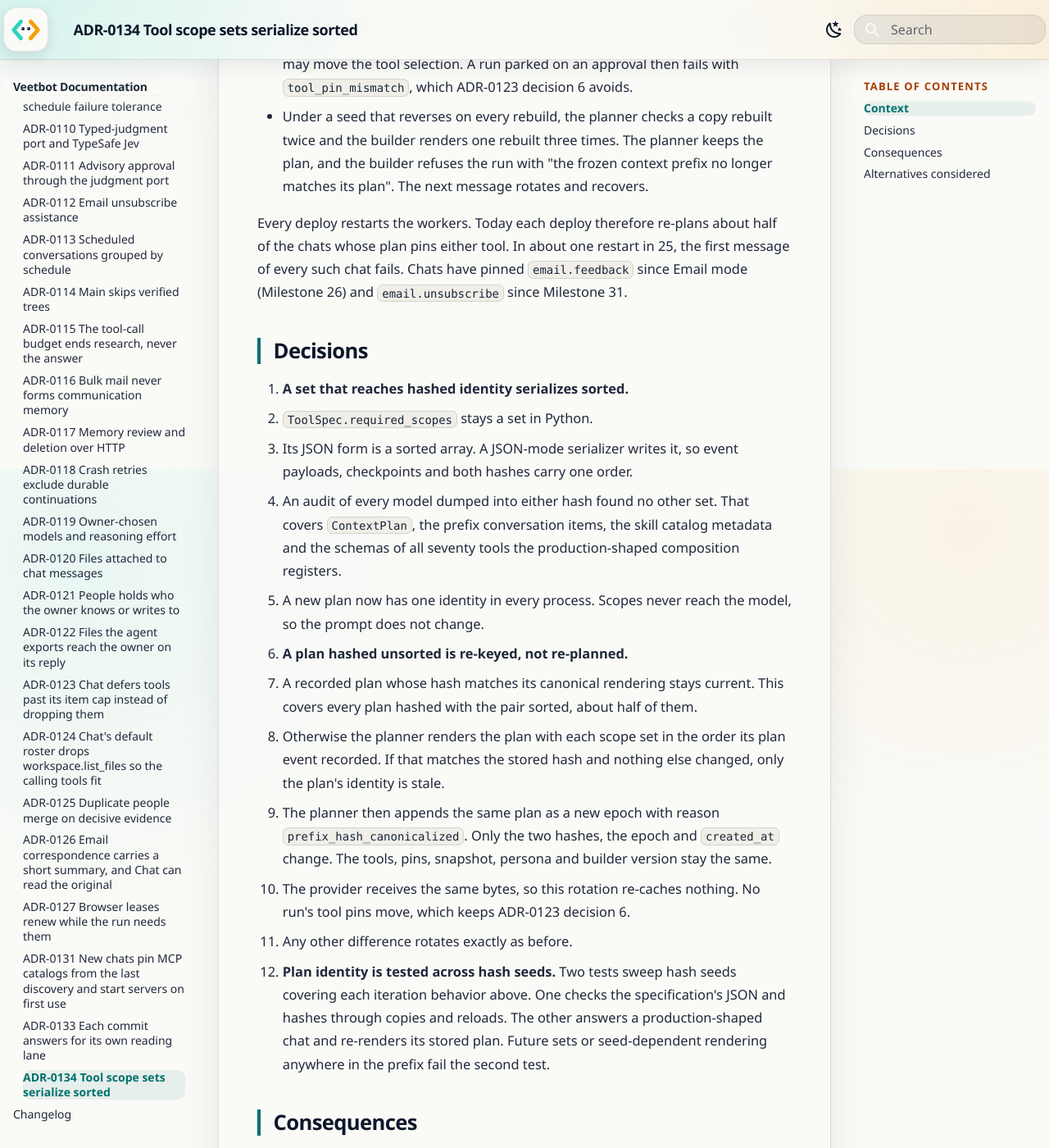
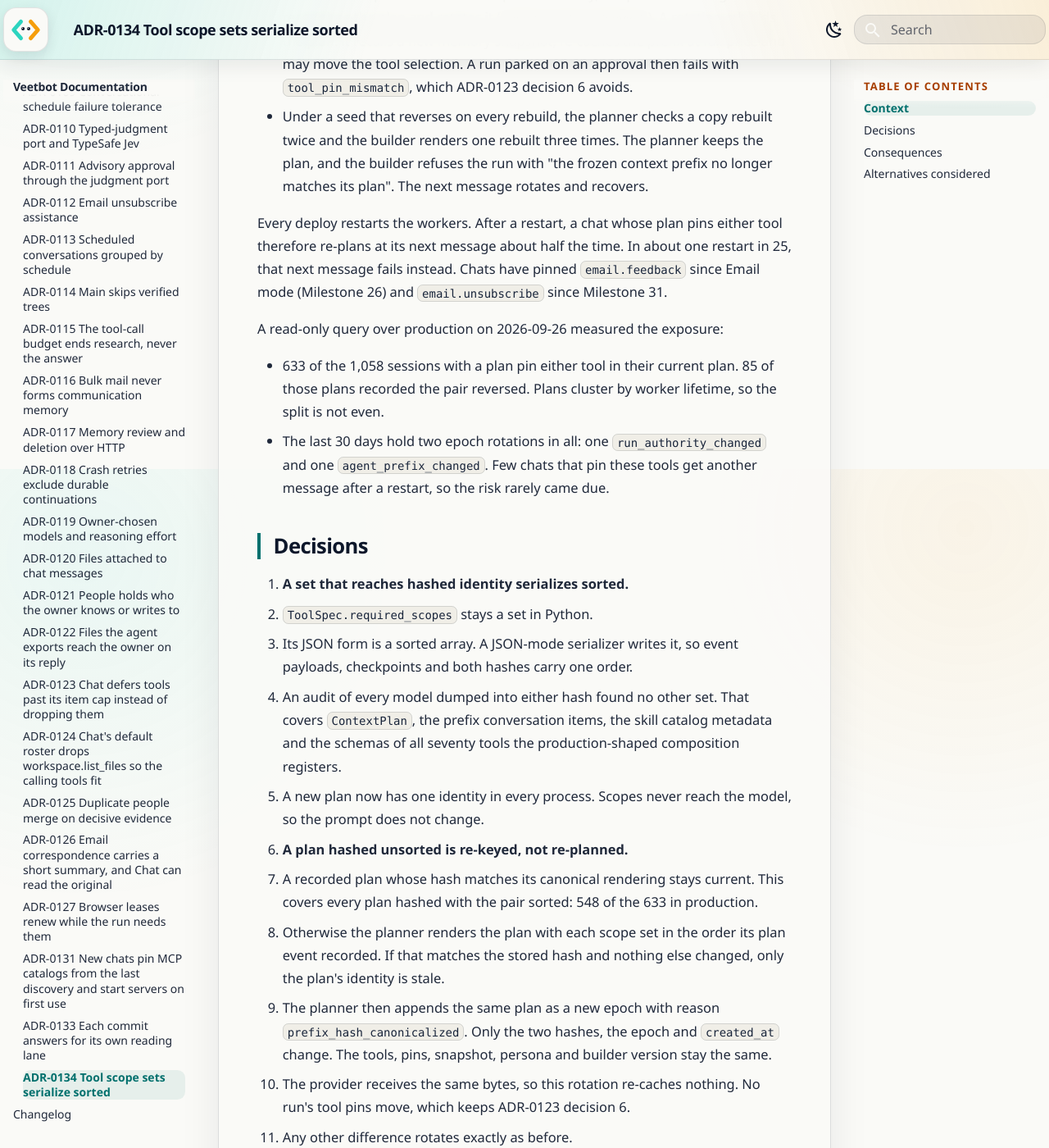
Before and after one commit to avitus/veetbot, an MkDocs documentation site: the page built from docs/adr/0134-tool-scope-sets-serialize-sorted.md, in a window 1280 px wide and 1400 px high, scrolled down 1228 px. Shown: the whole window at 82% size. Built offline with MkDocs 1.6.1 and Material for MkDocs 9.7.7, drawn with Linux system fonts in a browser that asks for light colours; some of the changed text lies outside the part shown.

Commit message:
docs(adr): ADR-0134 states the measured production exposure
The owner ran the read-only impact query on production on 2026-09-26:
- 633 of 1,058 sessions with a plan pin email.feedback or email.unsubscribe
  in their current plan, and 85 of those plans recorded the pair reversed
  (4 context-builder@10, 19 @11, 2 @12, 60 @8). One of the 85 had a run
  open.
- The last 30 days hold two epoch rotations in all, one run_authority_changed
  and one agent_prefix_changed.

ADR-0134 and the changelog had said a deploy re-plans "about half" of these
chats and that re-keying touches "about half" of their plans. That is the
per-chat risk after a restart, not what production saw: plans cluster by
worker lifetime, and few chats that pin these tools get another message after a
restart. Both documents now state the risk per continued chat and the
measured counts.

Completion report
- Files changed: docs/adr/0134-tool-scope-sets-serialize-sorted.md,
  docs/changelog.md.
- Behavior: none.
- Reading lane: A (declared); diff-derived minimum C (prose outside the plan).
- Tests and checks: citations-fix and docs-check passed in 6 s.
- Known limitations: the query found no run left that failed with the
  frozen-prefix error. Runs are deleted with their chat, so that proves
  nothing either way.
- Deviations, ADRs: none new.

Reading-Lane: A
Co-Authored-By: Claude Opus 5.5 <noreply@anthropic.com>
Glen-Conversation: f71c8c50-746c-42c3-8e05-74cfcfeeb5e0

```diff
--- a/docs/adr/0134-tool-scope-sets-serialize-sorted.md
+++ b/docs/adr/0134-tool-scope-sets-serialize-sorted.md
@@ -43,10 +43,21 @@ message was answered under another, as after a restart:
   keeps the plan, and the builder refuses the run with "the frozen context
   prefix no longer matches its plan". The next message rotates and recovers.
 
-Every deploy restarts the workers. Today each deploy therefore re-plans about
-half of the chats whose plan pins either tool. In about one restart in 25, the
-first message of every such chat fails. Chats have pinned `email.feedback`
-since Email mode (Milestone 26) and `email.unsubscribe` since Milestone 31.
+Every deploy restarts the workers. After a restart, a chat whose plan pins
+either tool therefore re-plans at its next message about half the time. In
+about one restart in 25, that next message fails instead. Chats have pinned
+`email.feedback` since Email mode (Milestone 26) and `email.unsubscribe`
+since Milestone 31.
+
+A read-only query over production on 2026-09-26 measured the exposure:
+
+- 633 of the 1,058 sessions with a plan pin either tool in their current plan.
+  85 of those plans recorded the pair reversed. Plans cluster by worker
+  lifetime, so the split is not even.
+- The last 30 days hold two epoch rotations in all: one
+  `run_authority_changed` and one `agent_prefix_changed`. Few chats that pin
+  these tools get another message after a restart, so the risk rarely came
+  due.
 
 ## Decisions
 
@@ -62,7 +73,8 @@ since Email mode (Milestone 26) and `email.unsubscribe` since Milestone 31.
      model, so the prompt does not change.
 2. **A plan hashed unsorted is re-keyed, not re-planned.**
    - A recorded plan whose hash matches its canonical rendering stays current.
-     This covers every plan hashed with the pair sorted, about half of them.
+     This covers every plan hashed with the pair sorted: 548 of the 633 in
+     production.
    - Otherwise the planner renders the plan with each scope set in the order
      its plan event recorded. If that matches the stored hash and nothing
      else changed, only the plan's identity is stale.
@@ -81,9 +93,10 @@ since Email mode (Milestone 26) and `email.unsubscribe` since Milestone 31.
 
 ## Consequences
 
-- At its next message, each chat whose plan hashed the pair reversed, about
-  half of those that pin either tool, gains one `context.epoch.rotated` event.
-  Its epoch count rises by one, once. Nothing else about the chat changes.
+- At its next message, each chat whose plan hashed the pair reversed gains
+  one `context.epoch.rotated` event: at most 85 in production, and one of
+  them had a run open when measured. Its epoch count rises by one, once.
+  Nothing else about the chat changes.
 - A plan created under a seed that reverses on every rebuild recorded the
   order after one rebuild, not the order it hashed. About half of those plans
   rotate once with `agent_prefix_changed`, as any restart rotates them today.
@@ -106,11 +119,11 @@ since Email mode (Milestone 26) and `email.unsubscribe` since Milestone 31.
 
 ## Alternatives considered
 
-- **Sort the scopes and let old plans rotate.** It is smaller. The deploy
-  itself would re-plan about half of the affected chats, which is what any
-  restart does today. Those include `context-builder@11` chats, whose
-  re-planning ADR-0123 decision 6 exists to avoid. Re-keying costs one event
-  per chat and moves nothing.
+- **Sort the scopes and let old plans rotate.** It is smaller. Each of the 85
+  reversed plans would re-plan once when its chat is continued, as a restart
+  can already make it do. Nineteen of them are `context-builder@11` plans,
+  whose re-planning ADR-0123 decision 6 exists to avoid. Re-keying costs one
+  event per chat and moves nothing.
 - **Pin `PYTHONHASHSEED` in the systemd units.** Every worker would share
   one order, but the CLI, maintenance scripts and tests could still disagree.
   A pinned seed that reverses a pair on each rebuild would rotate those chats
@@ -120,8 +133,8 @@ since Email mode (Milestone 26) and `email.unsubscribe` since Milestone 31.
   a set. A tuple breaks the set operations authorization relies on,
   `issubset` and difference, and still depends on how each caller builds it.
 - **Leave scopes out of the prefix identity.** They never reach the model.
-  But every existing plan with any scope would rotate, not only the unsorted
-  half, and the replay identity would lose a field policy depends on.
+  But every existing plan with any scope would rotate, not only the 85
+  unsorted ones, and the replay identity would lose a field policy depends on.
 - **Accept either order without a rotation.** The planner and the builder
   would both need each old plan's recorded order on every request, for as
   long as its chat lives, where re-keying needs it once.
```
Also changed, not shown: docs/changelog.md (+11 -9 lines).
